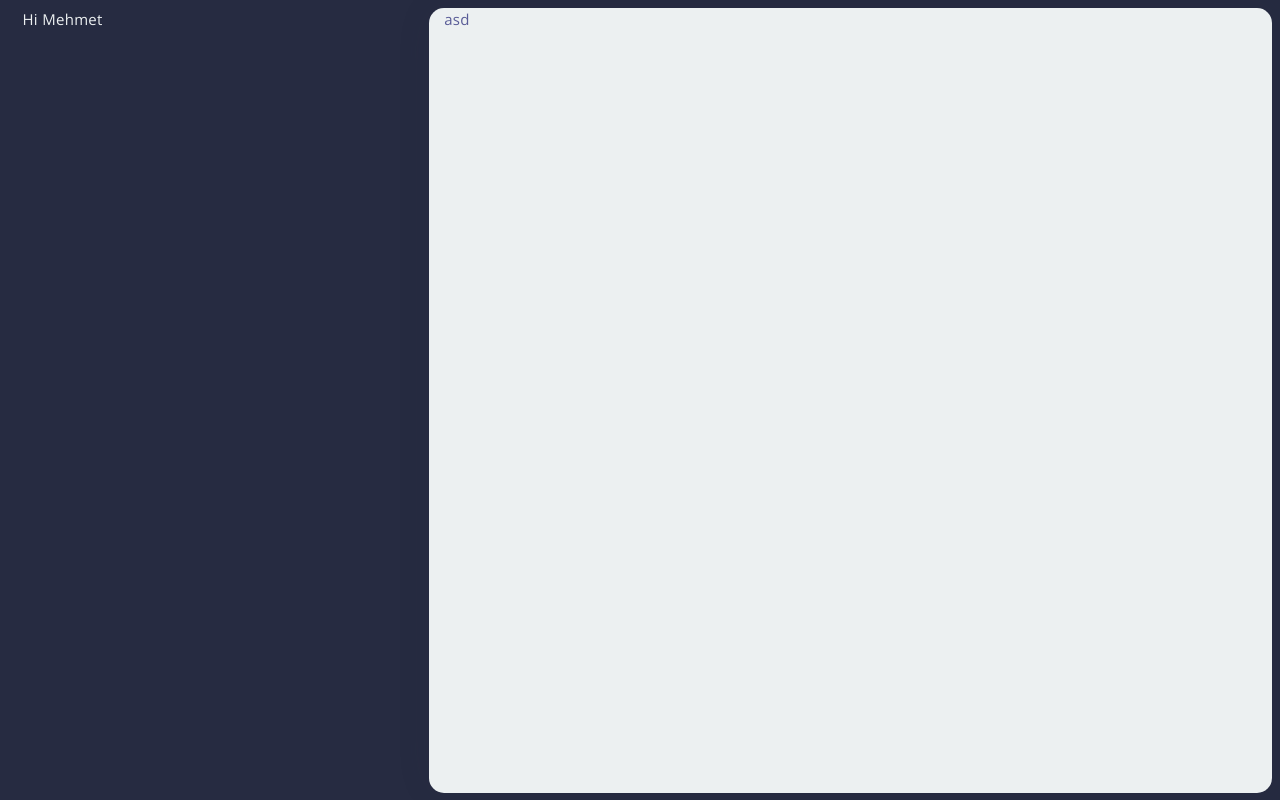
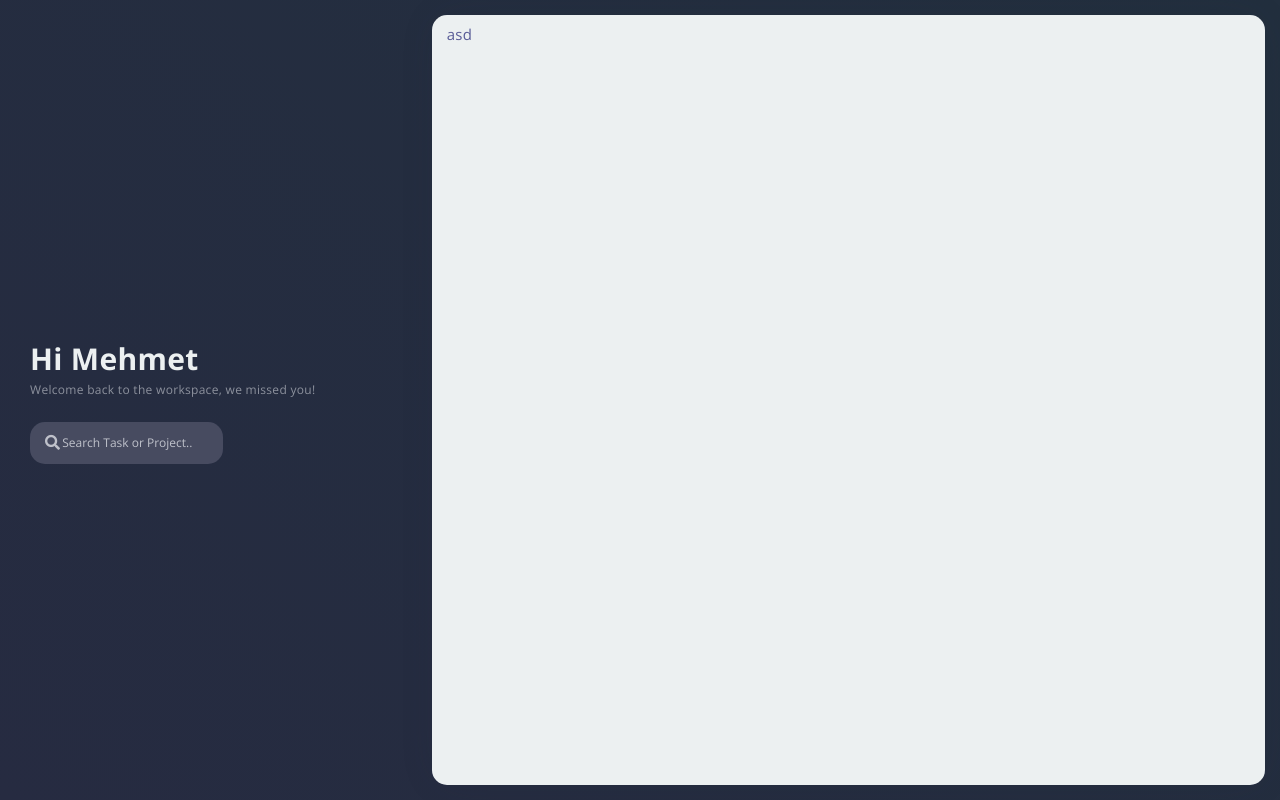
Before and after one commit to mehmetpekcan/todo-app, a Vue app: page / in a window 1280 px wide. Built offline with nearby package versions, Linux system fonts and the light colour scheme.

Commit message:
Home layout design step forwarded, search component design done

```diff
--- /dev/null
+++ b/src/components/SearchBar.vue
@@ -0,0 +1,37 @@
+<template>
+  <div class="search--input-wrapper d-flex align-items-center">
+    <i class="fas fa-search ml-3" />
+    <input type="text" class="search--input" placeholder="Search Task or Project..">
+  </div>
+</template>
+
+<style lang="scss" scoped>
+@import "@/assets/styles/mixins.scss";
+
+.search--input-wrapper {
+  background: $dark-gray;
+  border-radius: 1rem;
+
+  .fa-search {
+    width: 5%;
+    color: $light;
+    opacity: .7;
+    cursor: pointer;
+  }
+
+  .search--input {
+    width: 95%;
+    padding: .8rem .5rem;
+    border: 0;
+    color: $light;
+    font-size: .8rem;
+    opacity: .7;
+    outline: none;
+    background: none;
+
+    &::placeholder {
+      color: $light;
+    }
+  }
+}
+</style>
--- a/src/layouts/Home.vue
+++ b/src/layouts/Home.vue
@@ -1,16 +1,22 @@
 <template>
   <div style="height: 100vh">
-    <div class="row h-100 bg-dark p-2 m-0">
+    <div class="row h-100 gradient-dark p-3 m-0">
       <div class="col-xl-4">
-        <div class="row">
-          <div class="col-xl-12">
-            <p class="mb-0 text-white">Hi Mehmet</p>
+        <div class="row h-100">
+          <div class="col-xl-12 d-flex flex-column justify-content-center">
+            <div>
+              <p class="mb-0 text-white font-size-32 font-weight-bold">Hi Mehmet</p>
+              <p class="mb-0 font-size-12 text-light" style="opacity: .5;">Welcome back to the workspace, we missed you!</p>
+            </div>
+            <div class="w-50 mt-4">
+              <search-bar></search-bar>
+            </div>
           </div>
         </div>
       </div>
       <div class="col-xl-8 bg-white" style="border-radius: 1rem;">
         <div class="row">
-          <div class="col-xl-12">
+          <div class="col-xl-12 py-2">
             asd
           </div>
         </div>
@@ -18,3 +24,13 @@
     </div>
   </div>
 </template>
+
+<script>
+import SearchBar from "@/components/SearchBar"
+
+export default {
+  components: {
+    SearchBar
+  }
+}
+</script>
```
